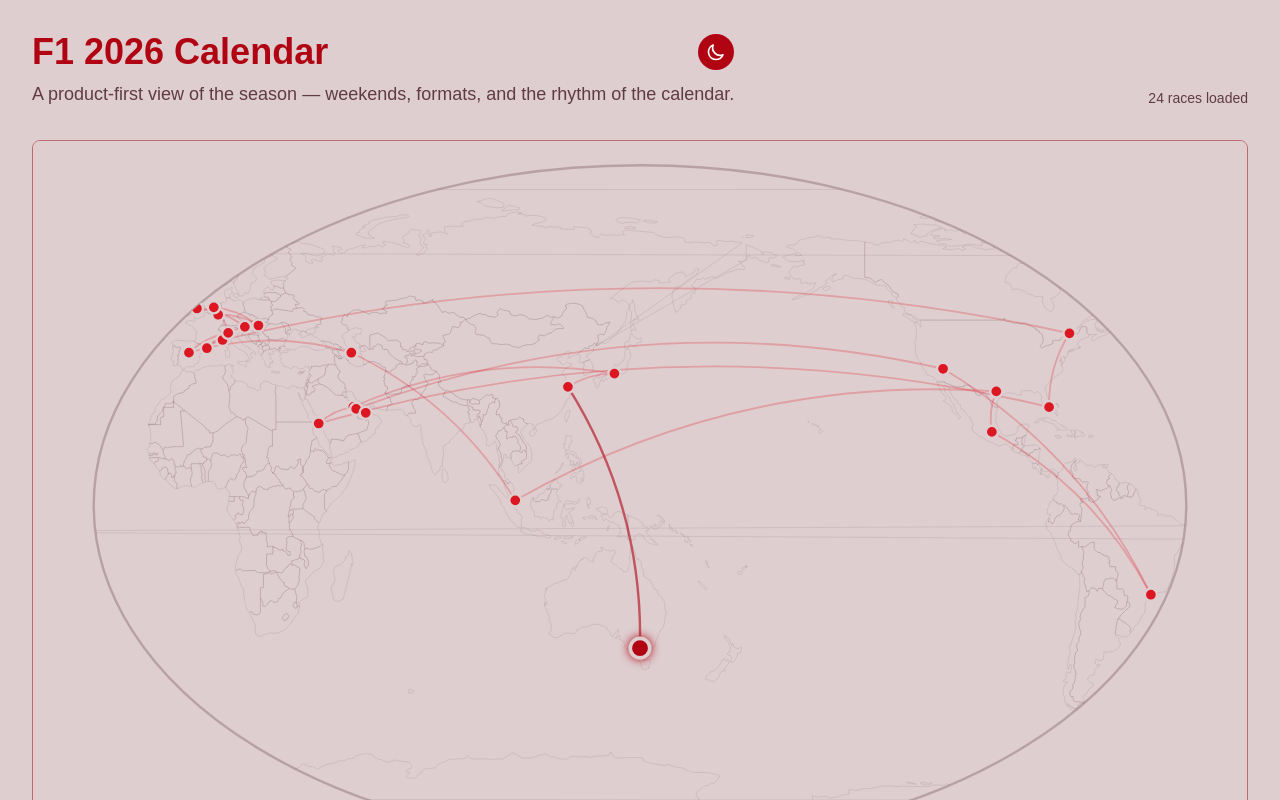
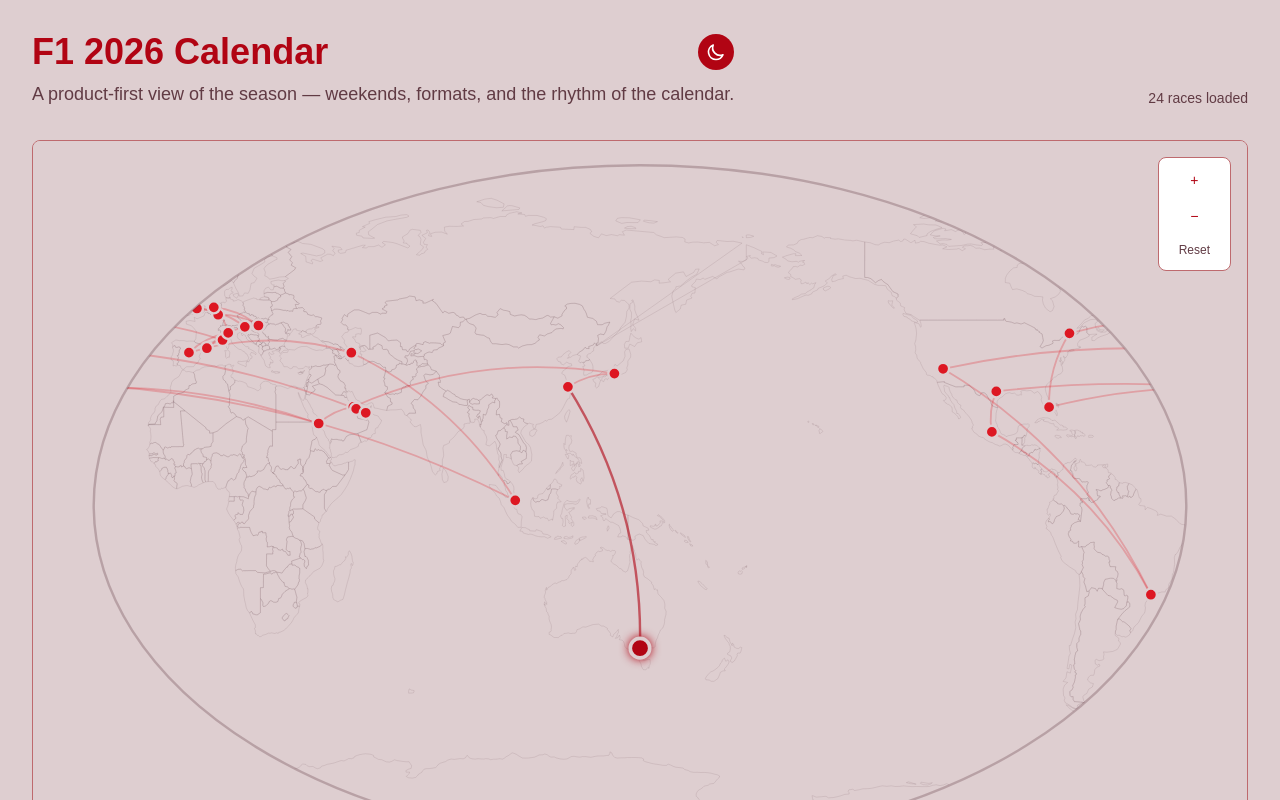
Before and after one commit to taylorbush35/f1-2026-calendar, a Next.js app: page / in a window 1280 px wide. Shown: the top 800 px of the page. Built offline with nearby package versions, Linux system fonts and the light colour scheme.

Commit message:
Updated global styling

```diff
--- a/src/components/GlobeMap.tsx
+++ b/src/components/GlobeMap.tsx
@@ -1,6 +1,6 @@
 "use client";
 
-import { useMemo } from "react";
+import { useState, useEffect, useMemo, useRef } from "react";
 import type { Race } from "@/types/race";
 import { raceCoordinates } from "@/data/race-coordinates";
 import { worldCountries110m } from "@/data/world-countries-110m";
@@ -26,28 +26,193 @@
   const globeRadiusX = 450;
   const globeRadiusY = 280;
 
-  // Compute center longitude from selected race
-  const centerLon = selectedRaceId
-    ? raceCoordinates[selectedRaceId]?.lon ?? 0
-    : 0;
+  // Globe longitude offset state (animated camera position)
+  const [globeLonOffset, setGlobeLonOffset] = useState(0);
 
-  // Helper: Normalize longitude relative to center longitude
-  // Shift lon so centerLon is at 0 (middle of globe)
-  function normalizeLon(lon: number, centerLon: number): number {
-    let x = lon - centerLon;
-    while (x < -180) x += 360;
-    while (x > 180) x -= 360;
-    return x;
+  // Drag panning state and refs
+  const [isDragging, setIsDragging] = useState(false);
+  const startXRef = useRef(0);
+  const startLonOffsetRef = useRef(0);
+  const animationIntervalRef = useRef<NodeJS.Timeout | null>(null);
+  const hasStartedDragRef = useRef(false);
+
+  // Drag constants
+  const DRAG_SENSITIVITY = 0.8;
+  const DRAG_THRESHOLD = 4;
+  const degreesPerPixel = 360 / width;
+
+  // Zoom state
+  const [zoom, setZoom] = useState(1);
+  const [userHasZoomed, setUserHasZoomed] = useState(false);
+
+  // Zoom constants
+  const minZoom = 1;
+  const maxZoom = 2.5;
+
+  // Clamp zoom between minZoom and maxZoom
+  const setZoomClamped = (newZoom: number) => {
+    const clamped = Math.max(minZoom, Math.min(maxZoom, newZoom));
+    setZoom(clamped);
+    setUserHasZoomed(true);
+  };
+
+  // Animate globe offset to selected race's longitude (shortest rotation)
+  useEffect(() => {
+    // Don't animate if user is dragging
+    if (isDragging) return;
+
+    if (!selectedRaceId) return;
+    const targetCoords = raceCoordinates[selectedRaceId];
+    if (!targetCoords) return;
+
+    const targetLon = targetCoords.lon;
+    const currentOffset = globeLonOffset;
+
+    // Calculate shortest rotation path
+    let delta = targetLon - currentOffset;
+    if (delta > 180) delta -= 360;
+    if (delta < -180) delta += 360;
+
+    // Animate with smooth easing
+    const steps = 30;
+    let step = 0;
+
+    const interval = setInterval(() => {
+      step++;
+      if (step >= steps || isDragging) {
+        if (!isDragging) {
+          setGlobeLonOffset(targetLon);
+        }
+        clearInterval(interval);
+        animationIntervalRef.current = null;
+      } else {
+        const eased = (step / steps) * (2 - step / steps); // ease-out quad
+        setGlobeLonOffset(currentOffset + delta * eased);
+      }
+    }, 16); // ~60fps
+
+    animationIntervalRef.current = interval;
+    return () => {
+      clearInterval(interval);
+      animationIntervalRef.current = null;
+    };
+  }, [selectedRaceId, globeLonOffset, isDragging]);
+
+  // Auto-zoom for European races (if user hasn't manually zoomed)
+  useEffect(() => {
+    if (!selectedRaceId || userHasZoomed) return;
+    const targetCoords = raceCoordinates[selectedRaceId];
+    if (!targetCoords) return;
+
+    // Check if race is in Europe (lat ~ 35-60, lon ~ -15-40)
+    const { lat, lon } = targetCoords;
+    if (lat >= 35 && lat <= 60 && lon >= -15 && lon <= 40) {
+      setZoom(1.6);
+    }
+  }, [selectedRaceId, userHasZoomed]);
+
+  // Drag panning handlers
+  const handlePointerDown = (e: React.PointerEvent<SVGSVGElement>) => {
+    if (e.button !== 0) return; // Only primary button
+
+    // Clear any active animation
+    if (animationIntervalRef.current) {
+      clearInterval(animationIntervalRef.current);
+      animationIntervalRef.current = null;
     }
 
-  // Simple equirectangular projection: lat/normalizedLon -> x/y on oval
-  const projectPoint = (lat: number, normalizedLon: number) => {
-    const x = centerX + (normalizedLon / 180) * globeRadiusX;
+    setIsDragging(false);
+    hasStartedDragRef.current = false;
+    startXRef.current = e.clientX;
+    startLonOffsetRef.current = globeLonOffset;
+
+    (e.currentTarget as any).setPointerCapture(e.pointerId);
+  };
+
+  const handlePointerMove = (e: React.PointerEvent<SVGSVGElement>) => {
+    if (!e.buttons) {
+      setIsDragging(false);
+      hasStartedDragRef.current = false;
+      return;
+    }
+
+    const dx = e.clientX - startXRef.current;
+
+    // Only start drag after threshold
+    if (!hasStartedDragRef.current && Math.abs(dx) < DRAG_THRESHOLD) {
+      return;
+    }
+
+    if (!hasStartedDragRef.current) {
+      hasStartedDragRef.current = true;
+      setIsDragging(true);
+    }
+
+    // Convert pixels to degrees
+    const degreesDelta = -dx * degreesPerPixel * DRAG_SENSITIVITY;
+    let newOffset = startLonOffsetRef.current + degreesDelta;
+
+    // Normalize/wrap offset to [-180, 180]
+    while (newOffset > 180) newOffset -= 360;
+    while (newOffset < -180) newOffset += 360;
+
+    setGlobeLonOffset(newOffset);
+  };
+
+  const handlePointerUp = (e: React.PointerEvent<SVGSVGElement>) => {
+    (e.currentTarget as any).releasePointerCapture(e.pointerId);
+    setIsDragging(false);
+    hasStartedDragRef.current = false;
+  };
+
+  const handlePointerLeave = (e: React.PointerEvent<SVGSVGElement>) => {
+    if (isDragging) {
+      (e.currentTarget as any).releasePointerCapture(e.pointerId);
+      setIsDragging(false);
+      hasStartedDragRef.current = false;
+    }
+  };
+
+  // Wheel zoom handler
+  const handleWheel = (e: React.WheelEvent<SVGSVGElement>) => {
+    e.preventDefault(); // Prevent page scroll while hovering the globe
+
+    const rawDelta = e.deltaY;
+
+    // Tiny noise filter for trackpads
+    if (Math.abs(rawDelta) < 2) return;
+
+    // Clamp delta to [-100, 100] for normalization
+    const clampedDelta = Math.max(-100, Math.min(100, rawDelta));
+
+    // Convert to small zoom step
+    const zoomStep = -clampedDelta * 0.001;
+
+    // Apply zoom with smooth easing
+    setZoom((prev) => {
+      const target = Math.max(minZoom, Math.min(maxZoom, prev + zoomStep));
+      const smoothed = prev + (target - prev) * 0.3;
+      const clamped = Math.max(minZoom, Math.min(maxZoom, smoothed));
+      setUserHasZoomed(true);
+      return clamped;
+    });
+  };
+
+  // Raw projection (no normalization) - projects lat/lon to x/y in world space
+  const projectPointRaw = (lat: number, lon: number) => {
+    const x = centerX + (lon / 180) * globeRadiusX;
     const y = centerY - (lat / 90) * globeRadiusY;
     return { x, y };
   };
 
-  // Convert country polygons to SVG paths with dateline handling
+  // Camera pan computation
+  const worldWidth = 2 * globeRadiusX;
+  const cameraX = -(globeLonOffset / 180) * globeRadiusX;
+
+  // World wrapping: render 3 copies to avoid seams
+  const xShifts = [-worldWidth, 0, worldWidth];
+
+  // Convert country polygons to SVG paths (raw projection, computed once)
   const countryPaths = useMemo(() => {
     return worldCountries110m.flatMap((country) => {
       return country.rings.map((ring) => {
@@ -55,8 +220,7 @@
         let prevLon: number | null = null;
 
         ring.forEach(([lon, lat], index) => {
-          const nlon = normalizeLon(lon, centerLon);
-          const { x, y } = projectPoint(lat, nlon);
+          const { x, y } = projectPointRaw(lat, lon);
 
           // Dateline split: if raw longitude jump > 180, start new subpath
           if (prevLon !== null && Math.abs(lon - prevLon) > 180) {
@@ -78,9 +242,9 @@
         };
       });
     });
-  }, [centerLon]);
+  }, []);
 
-  // Compute arc paths between sequential races
+  // Compute arc paths between sequential races (raw projection, computed once)
   const arcPaths = useMemo(() => {
     const arcs: ArcPath[] = [];
     const sortedRaces = [...races].sort((a, b) => a.round - b.round);
@@ -93,21 +257,9 @@
 
       if (!coords1 || !coords2) continue;
 
-      // Choose lon2 candidate (lon2, lon2+360, lon2-360) that minimizes |(candidate - lon1)|
-      let lon1 = coords1.lon;
-      let lon2 = coords2.lon;
-      const candidates = [lon2, lon2 + 360, lon2 - 360];
-      const distances = candidates.map(c => Math.abs(c - lon1));
-      const minIndex = distances.indexOf(Math.min(...distances));
-      lon2 = candidates[minIndex];
-
-      // Normalize both longitudes
-      const nlon1 = normalizeLon(lon1, centerLon);
-      const nlon2 = normalizeLon(lon2, centerLon);
-
-      // Project points using normalized longitude
-      const point1 = projectPoint(coords1.lat, nlon1);
-      const point2 = projectPoint(coords2.lat, nlon2);
+      // Project points using raw coordinates
+      const point1 = projectPointRaw(coords1.lat, coords1.lon);
+      const point2 = projectPointRaw(coords2.lat, coords2.lon);
 
       // Calculate midpoint
       const midX = (point1.x + point2.x) / 2;
@@ -152,16 +304,52 @@
     }
 
     return arcs;
-  }, [races, centerLon]);
+  }, [races]);
 
   return (
-    <div className="w-full" style={{ backgroundColor: "var(--background)" }}>
+    <div className="relative w-full" style={{ backgroundColor: "var(--background)" }}>
+      {/* Zoom controls overlay */}
+      <div className="absolute right-4 top-4 z-10 flex flex-col gap-2 rounded-lg border p-2 transition-colors duration-300" style={{ backgroundColor: "var(--card-bg)", borderColor: "var(--card-border)" }}>
+        <button
+          onClick={() => setZoomClamped(zoom + 0.2)}
+          className="px-3 py-1 text-sm font-medium transition-colors duration-300 hover:opacity-80"
+          style={{ color: "var(--text-primary)" }}
+          aria-label="Zoom in"
+        >
+          +
+        </button>
+        <button
+          onClick={() => setZoomClamped(zoom - 0.2)}
+          className="px-3 py-1 text-sm font-medium transition-colors duration-300 hover:opacity-80"
+          style={{ color: "var(--text-primary)" }}
+          aria-label="Zoom out"
+        >
+          −
+        </button>
+        <button
+          onClick={() => {
+            setZoom(1);
+            setUserHasZoomed(true);
+          }}
+          className="px-3 py-1 text-xs font-medium transition-colors duration-300 hover:opacity-80"
+          style={{ color: "var(--text-secondary)" }}
+          aria-label="Reset zoom"
+        >
+          Reset
+        </button>
+      </div>
+
       <svg
         width="100%"
         height="100%"
         viewBox={`0 0 ${width} ${height}`}
-        style={{ display: "block" }}
+        style={{ display: "block", cursor: isDragging ? "grabbing" : "grab" }}
         className="transition-colors duration-300"
+        onWheel={handleWheel}
+        onPointerDown={handlePointerDown}
+        onPointerMove={handlePointerMove}
+        onPointerUp={handlePointerUp}
+        onPointerLeave={handlePointerLeave}
       >
         {/* Globe oval mask */}
         <defs>
@@ -170,11 +358,21 @@
           </clipPath>
         </defs>
 
-        {/* World country outlines */}
+        {/* Scene group with camera pan and zoom transform */}
         <g clipPath="url(#globe-clip)">
+          <g
+            style={{
+              transform: `translate(${centerX}px, ${centerY}px) scale(${zoom}) translate(${-centerX + cameraX}px, ${-centerY}px)`,
+              transformOrigin: "0 0",
+            }}
+            className="transition-transform duration-500 ease-out"
+          >
+            {/* World country outlines (3 copies for wrapping) */}
+            {xShifts.map((xShift) => (
+              <g key={xShift} transform={`translate(${xShift}, 0)`}>
                 {countryPaths.map((countryPath, index) => (
                   <path
-              key={`${countryPath.id}-${index}`}
+                    key={`${countryPath.id}-${index}-${xShift}`}
                     d={countryPath.path}
                     fill="none"
                     stroke="var(--text-secondary)"
@@ -184,16 +382,18 @@
                   />
                 ))}
               </g>
+            ))}
 
-        {/* Travel arcs between races */}
-        <g clipPath="url(#globe-clip)">
+            {/* Travel arcs between races (3 copies for wrapping) */}
+            {xShifts.map((xShift) => (
+              <g key={`arcs-${xShift}`} transform={`translate(${xShift}, 0)`}>
                 {arcPaths.map((arc) => {
                   const isAdjacent =
                     arc.fromRound === selectedRaceId || arc.toRound === selectedRaceId;
 
                   return (
                     <path
-                key={`${arc.fromRound}-${arc.toRound}`}
+                      key={`${arc.fromRound}-${arc.toRound}-${xShift}`}
                       d={arc.path}
                       fill="none"
                       stroke={isAdjacent ? "var(--f1-primary)" : "var(--f1-secondary)"}
@@ -204,32 +404,21 @@
                   );
                 })}
               </g>
+            ))}
 
-        {/* Globe outline */}
-        <ellipse
-          cx={centerX}
-          cy={centerY}
-          rx={globeRadiusX}
-          ry={globeRadiusY}
-          fill="none"
-          stroke="var(--text-secondary)"
-          strokeWidth={2}
-          opacity={0.3}
-        />
-
-        {/* Race nodes */}
-        <g clipPath="url(#globe-clip)">
+            {/* Race nodes (3 copies for wrapping) */}
+            {xShifts.map((xShift) => (
+              <g key={`nodes-${xShift}`} transform={`translate(${xShift}, 0)`}>
                 {races.map((race) => {
                   const coords = raceCoordinates[race.round];
                   if (!coords) return null;
 
-            const nlon = normalizeLon(coords.lon, centerLon);
-            const { x, y } = projectPoint(coords.lat, nlon);
+                  const { x, y } = projectPointRaw(coords.lat, coords.lon);
                   const isSelected = selectedRaceId === race.round;
 
                   return (
                     <circle
-                key={race.round}
+                      key={`${race.round}-${xShift}`}
                       cx={x}
                       cy={y}
                       r={isSelected ? 8 : 5}
@@ -241,10 +430,26 @@
                         filter: isSelected ? "drop-shadow(0 0 4px var(--f1-primary))" : "none",
                       }}
                       onClick={() => onSelectRace?.(race.round)}
+                      onPointerDown={(e) => e.stopPropagation()}
                     />
                   );
                 })}
               </g>
+            ))}
+          </g>
+        </g>
+
+        {/* Globe outline (fixed, outside scene group) */}
+        <ellipse
+          cx={centerX}
+          cy={centerY}
+          rx={globeRadiusX}
+          ry={globeRadiusY}
+          fill="none"
+          stroke="var(--text-secondary)"
+          strokeWidth={2}
+          opacity={0.3}
+        />
       </svg>
     </div>
   );
```
Lines whose indentation alone changed are shown as unchanged.
